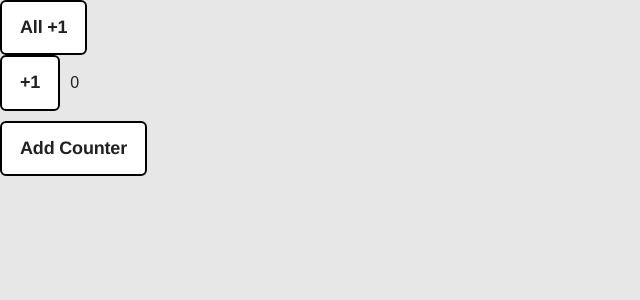
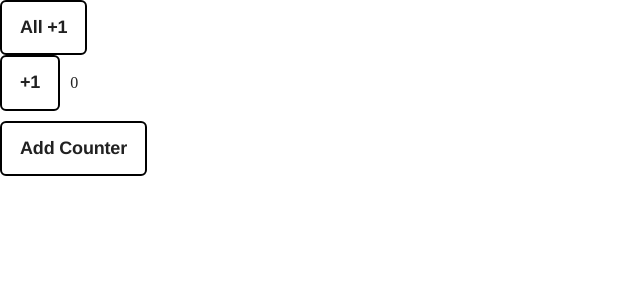
Before and after one commit to JuneLin2001/remote-assignments, a React (Vite) app in the folder week-4/: page /#/remote-assignments/week-4/assignment-5 in a window 1280 px wide. Shown: the top 300 px of the page, without its empty margins (0-640 px from the left). Built offline with nearby package versions, Linux system fonts and the light colour scheme.

Commit message:
Update CSS

```diff
--- a/week-4/src/Assignment-4.css
+++ b/week-4/src/Assignment-4.css
@@ -1,4 +1,4 @@
-body {
+#assignment4 {
   background: #edeff0;
   margin: 0;
   font-family: "Helvetica Neue", Helvetica, Arial, sans-serif;
--- a/week-4/src/Assignment-4.jsx
+++ b/week-4/src/Assignment-4.jsx
@@ -32,7 +32,7 @@ const APIresult = () => {
   }, [page]);
 
   return (
-    <>
+    <div id="assignment4">
       <h1 id="title">This is API result</h1>
       <ul className="container">
         {data.map((item, index) => (
@@ -60,7 +60,7 @@ const APIresult = () => {
           More
         </button>
       </div>
-    </>
+    </div>
   );
 };
 
--- a/week-4/src/Assignment-5.css
+++ b/week-4/src/Assignment-5.css
@@ -1,6 +1,12 @@
-body {
-  background: #e8e7e7;
-  font-family: arial;
+
+.counter {
+  display: flex;
+  align-items: center;
+  margin-bottom: 10px;
+}
+
+.counter .btn {
+  margin-right: 10px;
 }
 
 .btn {
@@ -62,13 +68,3 @@ body {
 .btn:not(:disabled):active {
   transform: translateY(0.125rem);
 }
-
-.counter {
-  display: flex;
-  align-items: center;
-  margin-bottom: 10px;
-}
-
-.counter .btn {
-  margin-right: 10px;
-}
```
